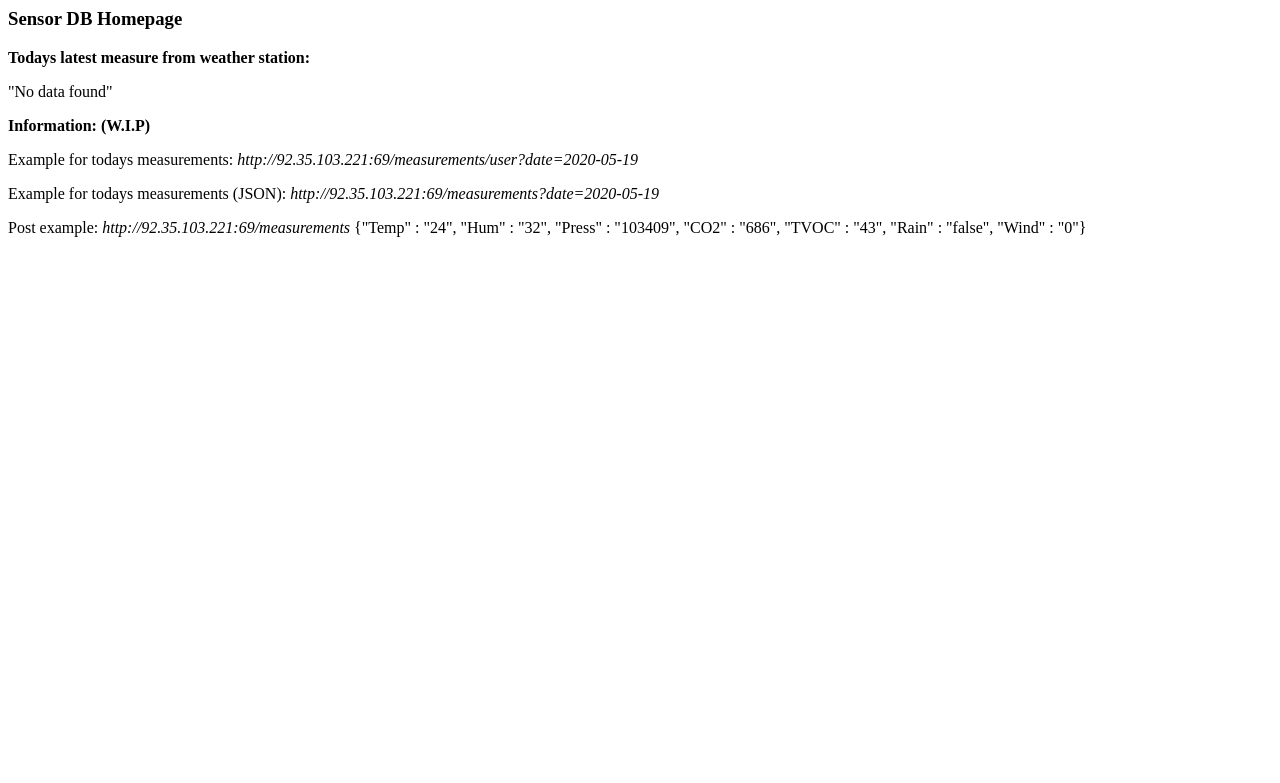
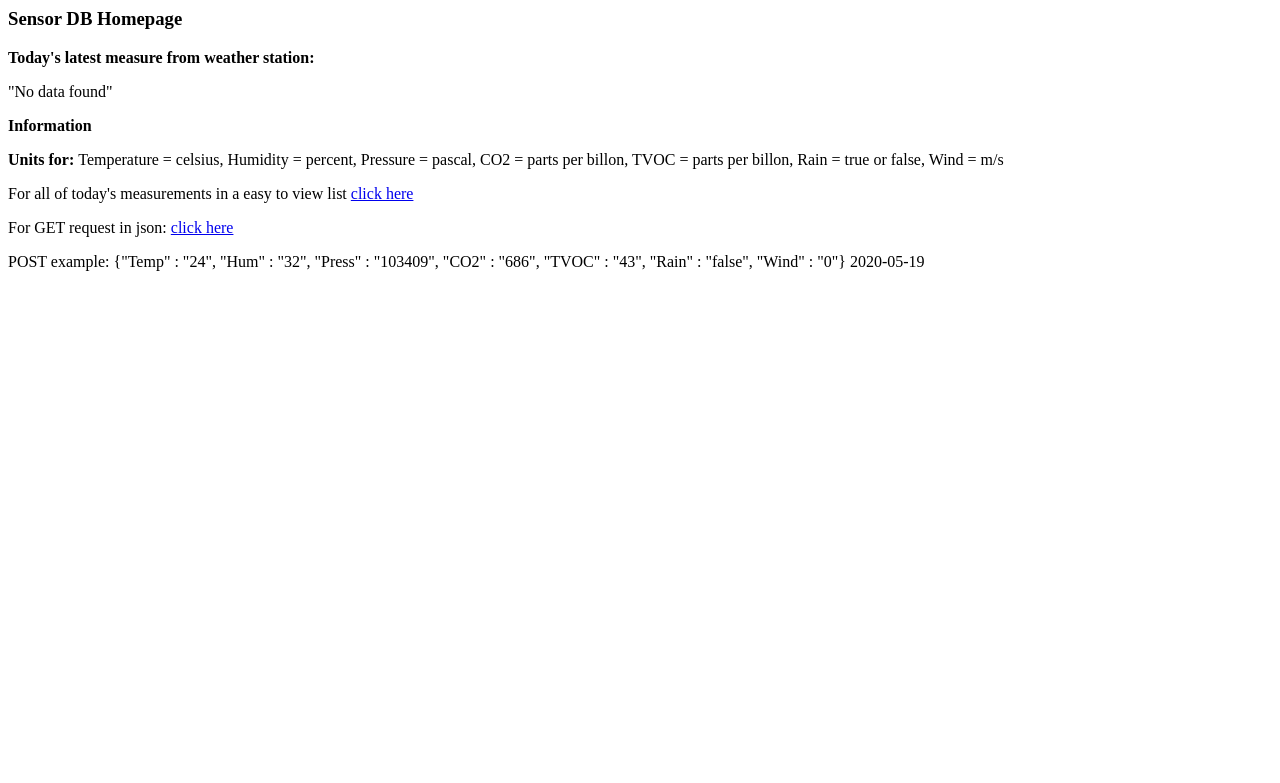
Before and after one commit to tullinge/weather-station-api, a Flask app: page / in a window 1280 px wide. Shown: the top 783 px of the page. Run offline with Flask 2, Linux system fonts and the light colour scheme; data that the repository does not hold is empty.

Commit message:
Reworked index.html

```diff
--- a/templates/index.html
+++ b/templates/index.html
@@ -5,21 +5,26 @@
     <body>
         <h3>Sensor DB Homepage</h3>
 
-        <b>Todays latest measure from weather station:</b>
-        <p>{{ newest }}</p>
-        <b>Information: (W.I.P)</b>
-        <p> Example for todays measurements:
-            <bold style="font-style: italic;"> http://92.35.103.221:69/measurements/user?date={{date}}</bold>
+        <b>Today's latest measure from weather station:</b>
+        <p>
+            {{ newest }}
         </p>
-        <p> Example for todays measurements (JSON):
-            <bold style="font-style: italic;"> http://92.35.103.221:69/measurements?date={{date}}</bold>
+        <b>Information</b>
+        <p>
+            <p><b>Units for: </b>Temperature = celsius, Humidity = percent, Pressure = pascal, CO2 = parts per
+                billon, TVOC = parts per billon, Rain = true or false, Wind = m/s</p>
+
+            For all of today's measurements in a easy to view list <a href="/user/measurements?date={{date}}">click
+                here</a>
         </p>
+        <p>
+            For GET request in json: <a href="/measurements?date={{date}}">click here</a>
 
-        <p>
-            Post example: <bold style="font-style: italic"> http://92.35.103.221:69/measurements</bold>
-            {"Temp" : "24", "Hum" : "32", "Press" : "103409", "CO2" : "686", "TVOC" : "43", "Rain" :
-            "false", "Wind" : "0"}
-        </p>
+            <p>
+                POST example: {"Temp" : "24", "Hum" : "32", "Press" : "103409", "CO2" : "686", "TVOC" : "43", "Rain" :
+                "false", "Wind" : "0"} {{date}}
+            </p>
+
 
     </body>
 
```
Also changed, not shown: 1 other file.
